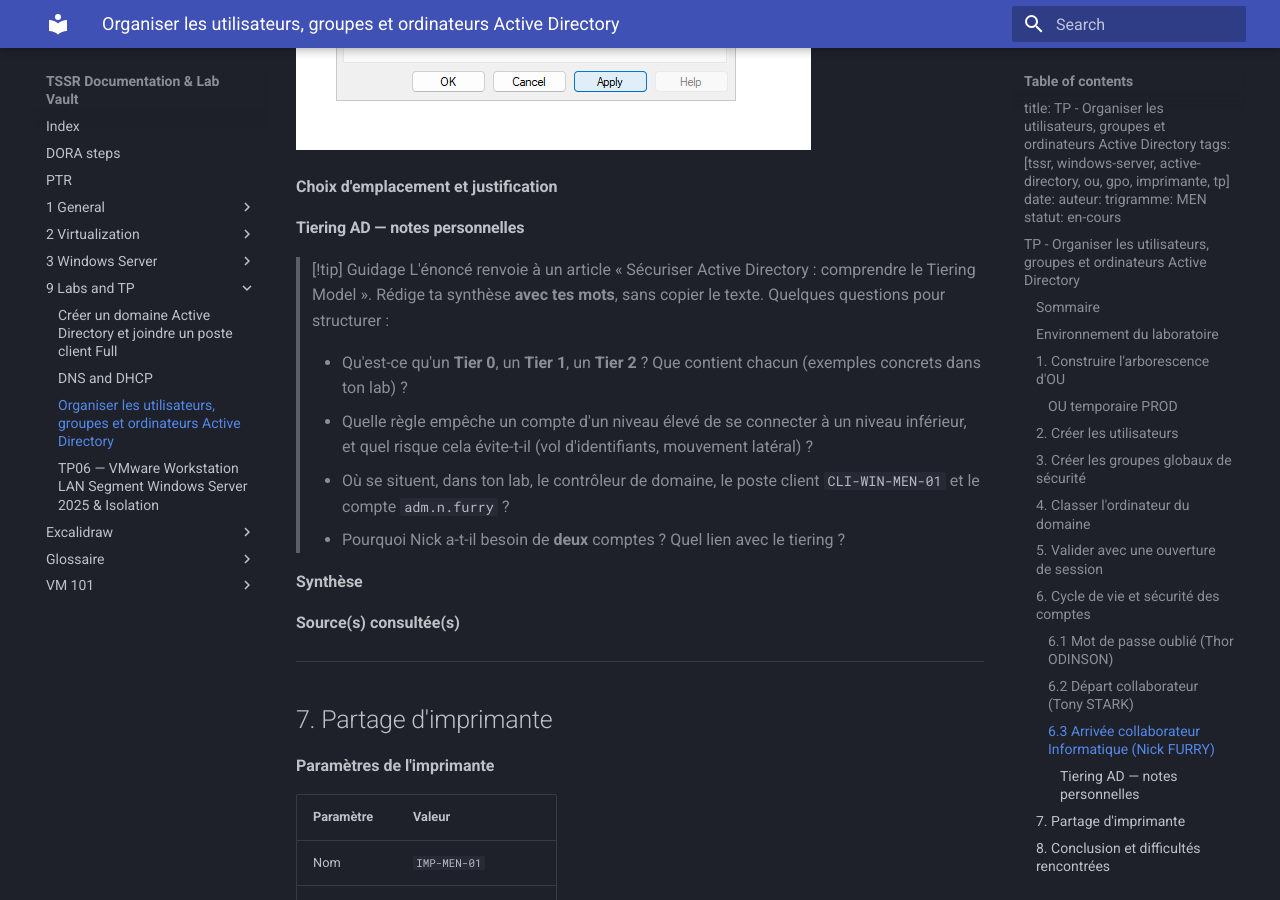
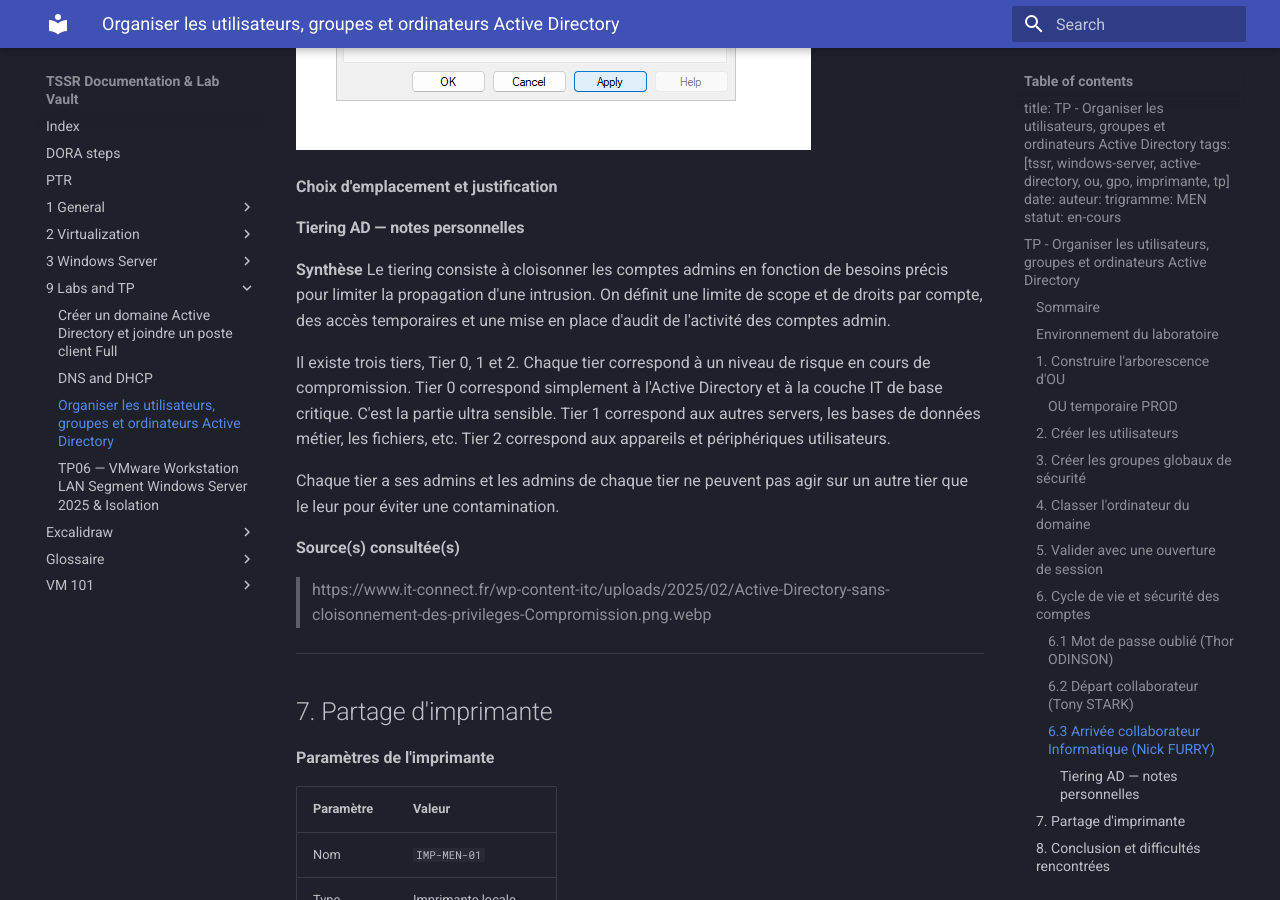
Before and after one commit to Natalshadow/TSSR_Doc, an MkDocs documentation site: the page built from docs/9-Labs and TP/Organiser les utilisateurs, groupes et ordinateurs Active Directory.md, in a window 1280 px wide and 900 px high, scrolled down 18608 px. Built offline with MkDocs 1.6.1 and Material for MkDocs 9.7.7, drawn with Linux system fonts in a browser that asks for light colours.

Commit message:
vault backup: 2026-10-07 11:20:52

```diff
--- a/docs/9-Labs and TP/Organiser les utilisateurs, groupes et ordinateurs Active Directory.md
+++ b/docs/9-Labs and TP/Organiser les utilisateurs, groupes et ordinateurs Active Directory.md
@@ -363,16 +363,19 @@ PS C:\WINDOWS\system32>
 
 #### Tiering AD — notes personnelles
 
-> [!tip] Guidage L'énoncé renvoie à un article « Sécuriser Active Directory : comprendre le Tiering Model ». Rédige ta synthèse **avec tes mots**, sans copier le texte. Quelques questions pour structurer :
->
-> - Qu'est-ce qu'un **Tier 0**, un **Tier 1**, un **Tier 2** ? Que contient chacun (exemples concrets dans ton lab) ?
-> - Quelle règle empêche un compte d'un niveau élevé de se connecter à un niveau inférieur, et quel risque cela évite-t-il (vol d'identifiants, mouvement latéral) ?
-> - Où se situent, dans ton lab, le contrôleur de domaine, le poste client `CLI-WIN-MEN-01` et le compte `adm.n.furry` ?
-> - Pourquoi Nick a-t-il besoin de **deux** comptes ? Quel lien avec le tiering ?
+**Synthèse**
+Le tiering consiste à cloisonner les comptes admins en fonction de besoins précis pour limiter la propagation d'une intrusion.
+On définit une limite de scope et de droits par compte, des accès temporaires et une mise en place d'audit de l'activité des comptes admin.
 
-**Synthèse**
+Il existe trois tiers, Tier 0, 1 et 2. Chaque tier correspond à un niveau de risque en cours de compromission.
+Tier 0 correspond simplement à l'Active Directory et à la couche IT de base critique. C'est la partie ultra sensible.
+Tier 1 correspond aux autres servers, les bases de données métier, les fichiers, etc.
+Tier 2 correspond aux appareils et périphériques utilisateurs.
+
+Chaque tier a ses admins et les admins de chaque tier ne peuvent pas agir sur un autre tier que le leur pour éviter une contamination.
 
 **Source(s) consultée(s)**
+> https://www.it-connect.fr/wp-content-itc/uploads/2025/02/Active-Directory-sans-cloisonnement-des-privileges-Compromission.png.webp
 
 ---
 
```
Also changed, not shown: docs/.obsidian/workspace.json.
